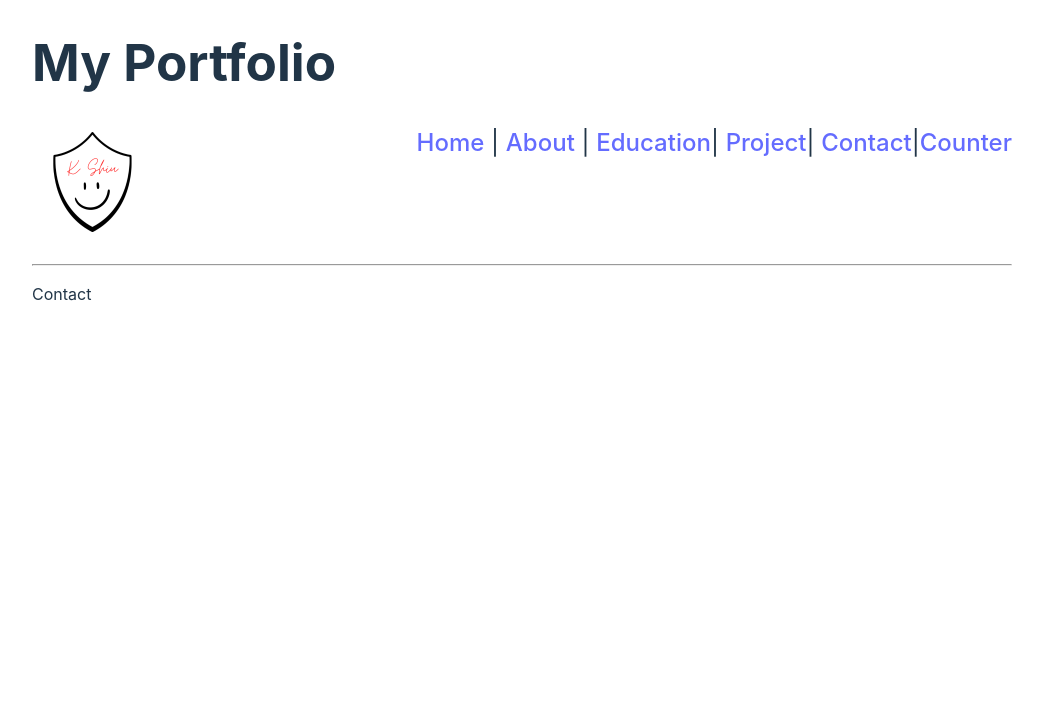
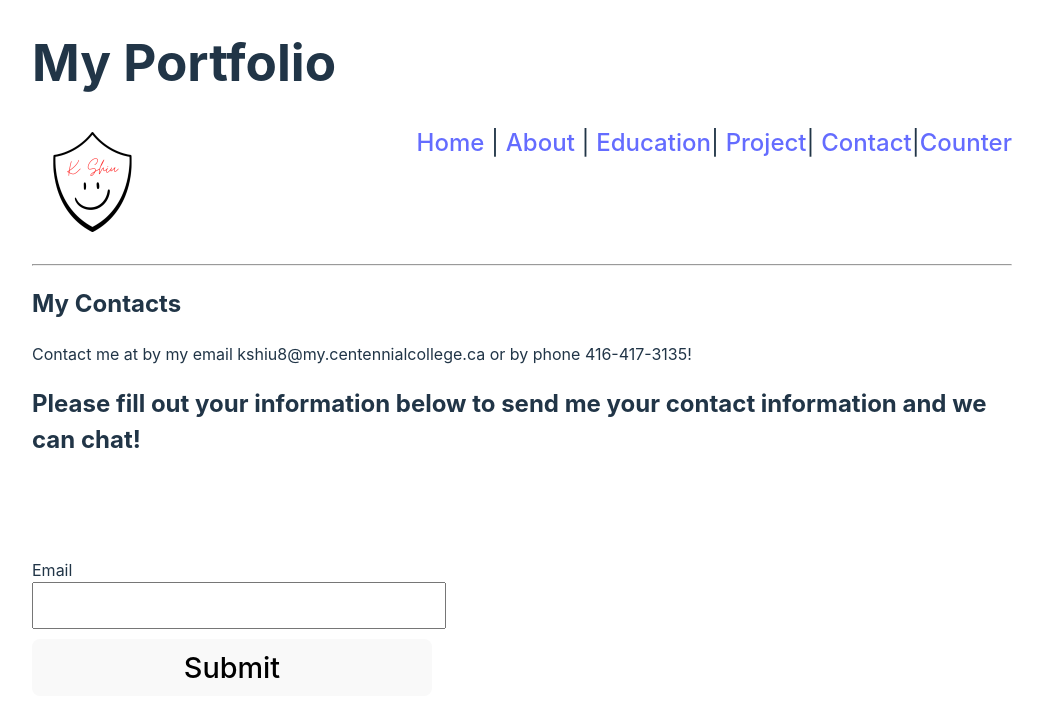
Before and after one commit to KerrickShiu/Portfolio-Assignment-Centennial, a React (Vite) app in the folder client/: page /contact in a window 1280 px wide. Shown: the top 716 px of the page, without its empty margins (118-1161 px from the left). Built offline with nearby package versions, Linux system fonts and the light colour scheme.

Commit message:
Completed the main functionality of the Contact Page

```diff
--- a/client/src/contact.jsx
+++ b/client/src/contact.jsx
@@ -1,7 +1,45 @@
+import { useForm } from "react-hook-form";
+import { useState } from "react";
+import "./example.css";
+
 export default function Contact() {
-return (
-<div>
-<p>Contact</p>
-</div>
-);
+  const {
+    register,
+    handleSubmit,
+    formState: { errors },
+  } = useForm();
+
+  const [success, setSuccess] = useState(false);
+  const onSubmit = (data) => {
+    setSuccess(true);
+    console.log(data);
+  };
+
+  return (
+    <div>
+      <h2>My Contacts</h2>
+      <p>Contact me at by my email kshiu8@my.centennialcollege.ca or by phone 416-417-3135!</p>
+      <h2>Please fill out your information below to send me your contact information and we can chat!</h2>
+      <form onSubmit={handleSubmit(onSubmit)} className="hook">
+        <label className="hook__text">Email</label>
+        <input
+          type="email"
+          className="hook__input"
+          {...register("email", { required: true, pattern: /^\S+@\S+$/i })}
+        />
+        {errors.email && (
+          <p className="hook__error">Email is required and must be valid</p>
+        )}
+        {success && !errors.email && (
+          <p style={{ color: "green", fontSize: "1.4rem", margin: 0 }}>
+            Email submitted successfully!
+          </p>
+        )}
+
+        <button className="hook__button" type="submit">
+          Submit
+        </button>
+      </form>
+    </div>
+  );
 }
```
